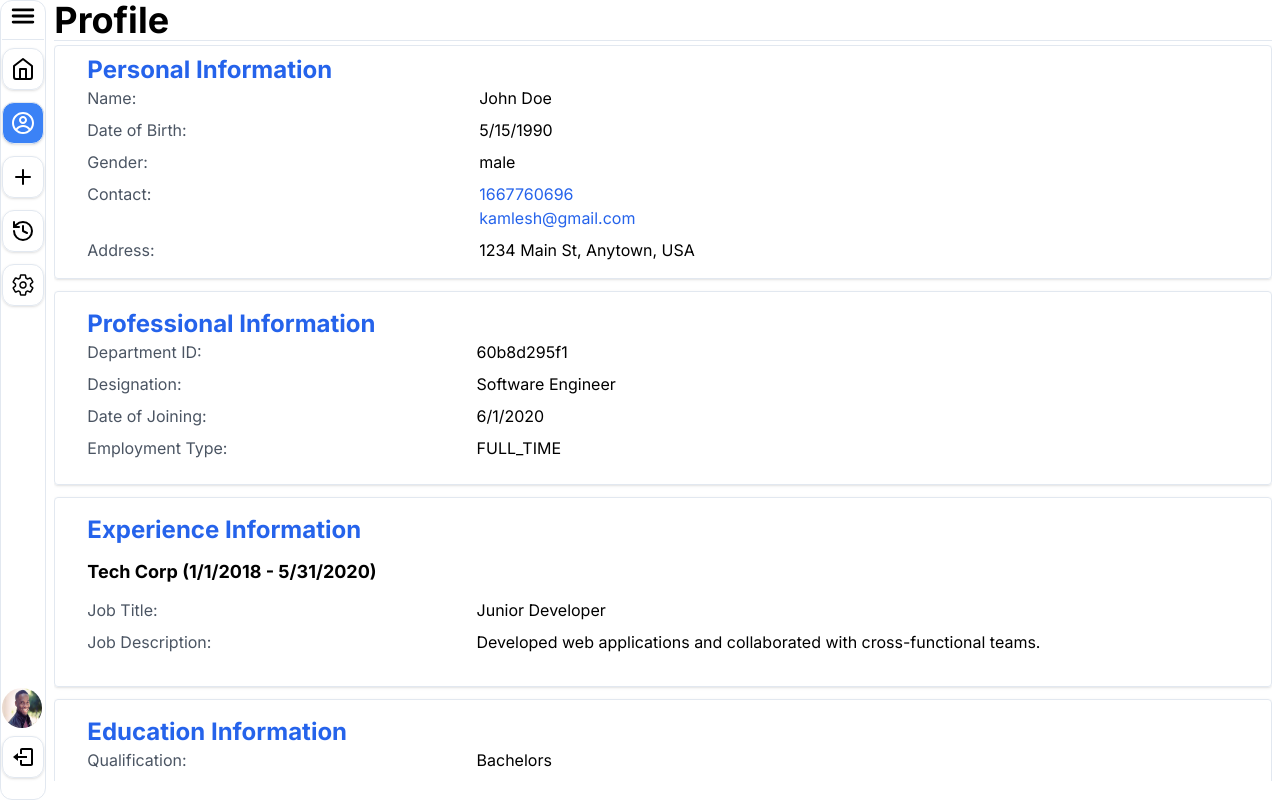
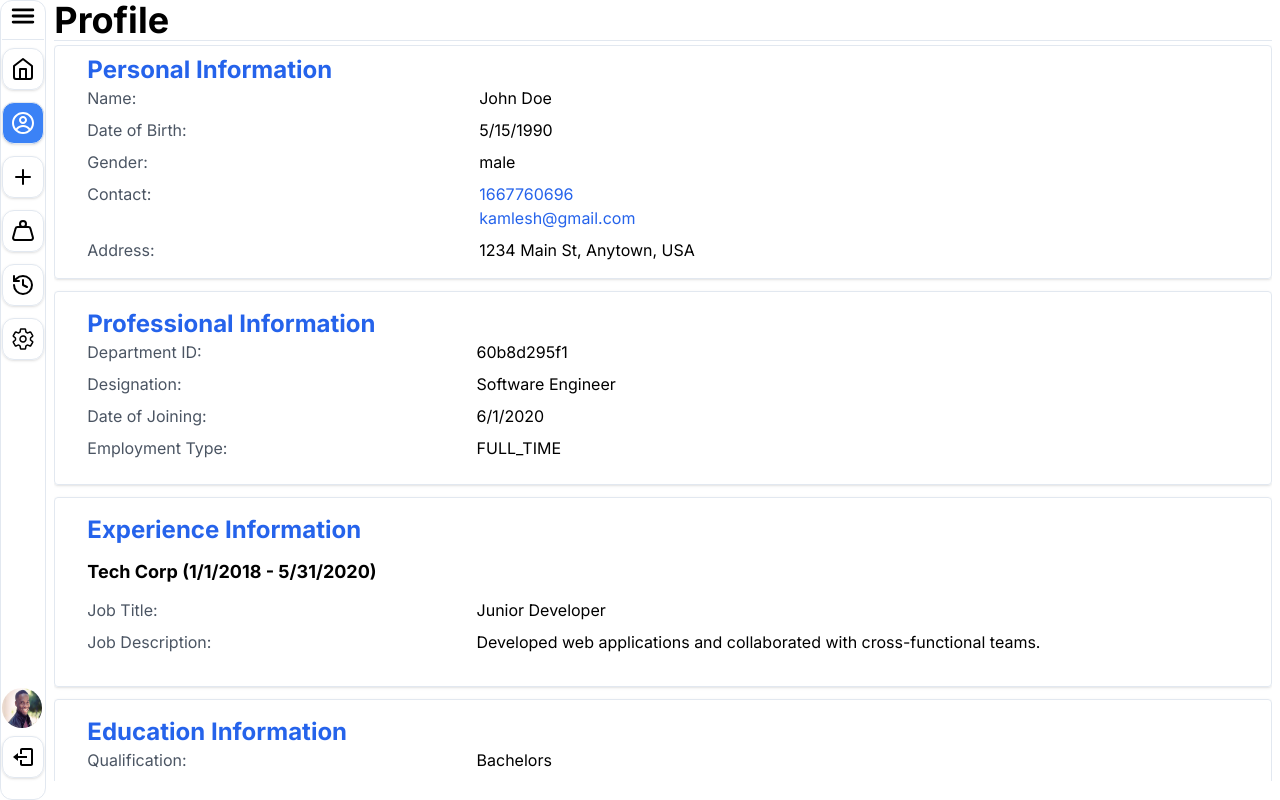
Before and after one commit to Aq7853gehc/leave_sm, a Next.js app: page /user/profile in a window 1280 px wide. Built offline with nearby package versions, Linux system fonts and the light colour scheme.

Commit message:
balance adede

```diff
--- a/components/Iconbar.tsx
+++ b/components/Iconbar.tsx
@@ -20,7 +20,7 @@ import Link from "next/link";
 import { usePathname, useRouter } from "next/navigation";
 import { Separator } from "./ui/separator";
 import { profile } from "./ProfileAI";
-import { Plus } from "lucide-react";
+import { Plus, Weight } from "lucide-react";
 
 const Iconbar = () => {
   const route = useRouter();
@@ -33,6 +33,7 @@ const Iconbar = () => {
       {/* Icons for links */}
       <div className="w-full flex flex-col gap-3 items-center h-[80vh]">
         <TooltipProvider>
+          {/* Dashboard */}
           <Tooltip>
             <TooltipTrigger>
               <div
@@ -50,6 +51,7 @@ const Iconbar = () => {
           </Tooltip>
         </TooltipProvider>
         <TooltipProvider>
+          {/* Profile */}
           <Tooltip>
             <TooltipTrigger>
               <div
@@ -67,6 +69,7 @@ const Iconbar = () => {
           </Tooltip>
         </TooltipProvider>
         <TooltipProvider>
+          {/* Leave Request */}
           <Tooltip>
             <TooltipTrigger>
               <div
@@ -84,6 +87,25 @@ const Iconbar = () => {
           </Tooltip>
         </TooltipProvider>
         <TooltipProvider>
+          {/* Leave Balance */}
+          <Tooltip>
+            <TooltipTrigger>
+              <div
+                onClick={() => route.push("/user/leavebalance")}
+                className={`${
+                  path === "/user/leavebalance" ? "bg-blue-500 text-white" : ""
+                } p-2 rounded-xl border shadow`}
+              >
+                <Weight size={24} />
+              </div>
+            </TooltipTrigger>
+            <TooltipContent side="left">
+              <h1>Leave Balance</h1>
+            </TooltipContent>
+          </Tooltip>
+        </TooltipProvider>
+        <TooltipProvider>
+          {/* History */}
           <Tooltip>
             <TooltipTrigger>
               <div
@@ -101,6 +123,7 @@ const Iconbar = () => {
           </Tooltip>
         </TooltipProvider>
         <TooltipProvider>
+          {/* Setting */}
           <Tooltip>
             <TooltipTrigger>
               <div
@@ -119,6 +142,7 @@ const Iconbar = () => {
         </TooltipProvider>
       </div>
       <div className="flex flex-col gap-2">
+        {/* Avtar  */}
         <TooltipProvider>
           <Tooltip>
             <TooltipTrigger>
@@ -132,7 +156,7 @@ const Iconbar = () => {
             </TooltipContent>
           </Tooltip>
         </TooltipProvider>
-
+{/* Logout icon  */}
         <TooltipProvider>
           <Tooltip>
             <TooltipTrigger>
--- a/components/Sidebar/index.tsx
+++ b/components/Sidebar/index.tsx
@@ -21,7 +21,6 @@ import { Plus } from "lucide-react";
 
 
 const Sidebar = () => {
-  const [close, setClose] = useState<Boolean>(false);
   const path = usePathname();
   return (
     <aside
@@ -29,14 +28,7 @@ const Sidebar = () => {
     >
 
 
-      {/* Header
-      // <div className="block sm:hidden">
-      //   <IoMdClose
-      //     size={32}
-      //     className="absolute right-1"
-      //     onClick={() => setClose(true)}
-      //   />
-      // </div> */}
+
 
       <section className="h-[20rem] flex flex-col justify-center gap-2 flex-1 items-center">
         {/* Profile pic and heading */}
```
